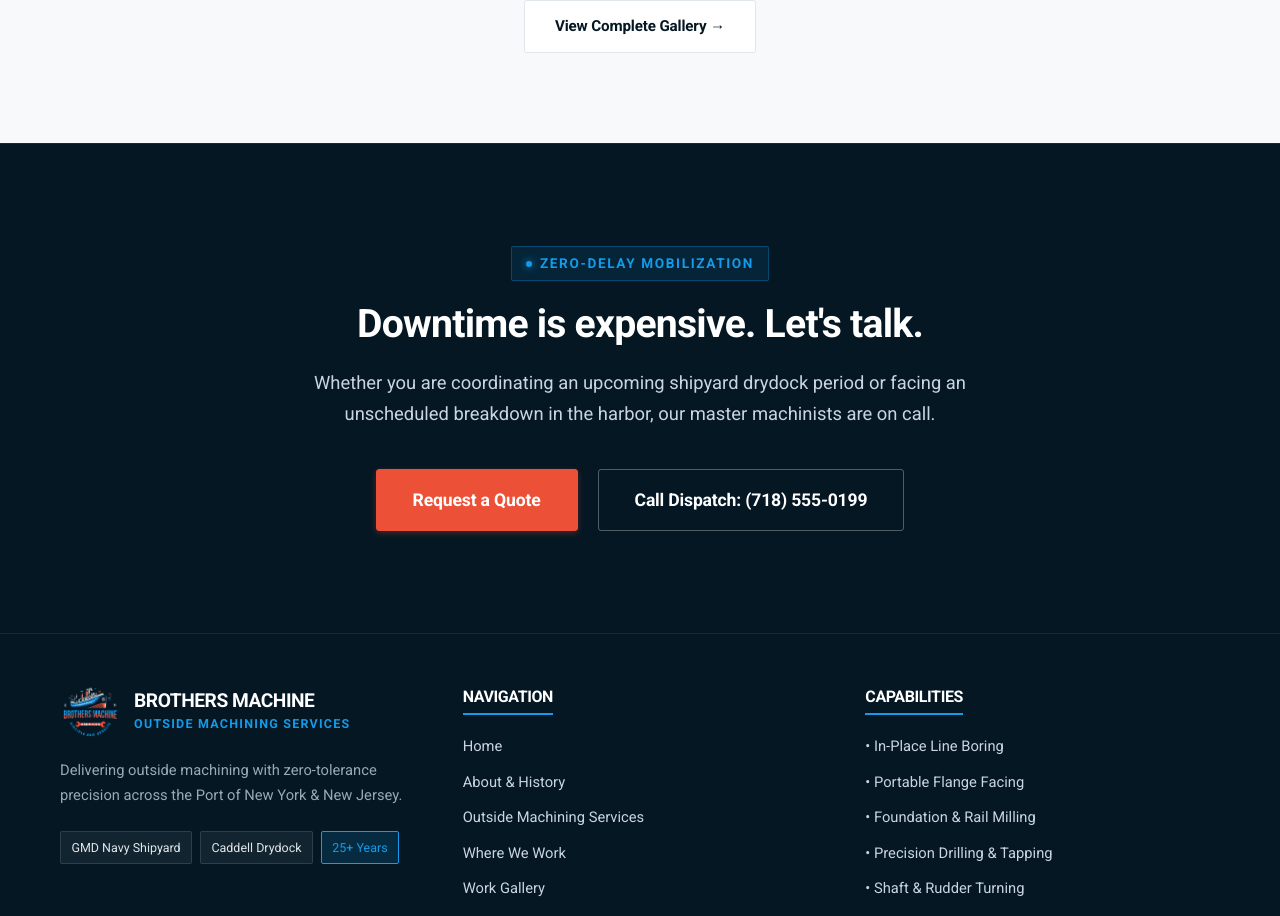
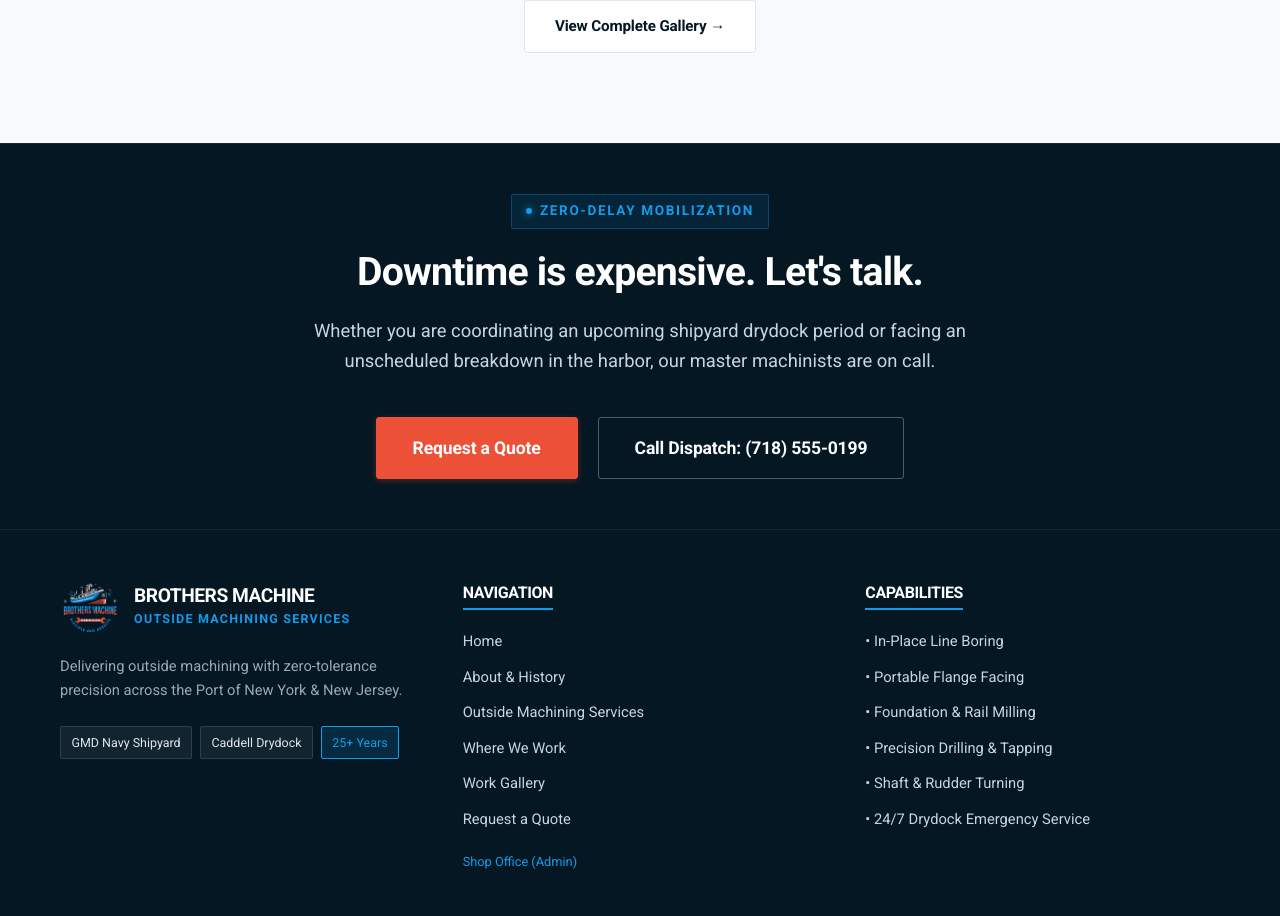
Before and after one commit to cozunap/brothers-machine-services, a React (Vite) app in the folder frontend/: page / in a window 1280 px wide. Shown: the part 5100-6016 px from the top of the page. Built offline with nearby package versions, Linux system fonts and the light colour scheme; no server answers.

Commit message:
style: set CTA band top and bottom padding to 50px

```diff
--- a/frontend/src/pages/Home.tsx
+++ b/frontend/src/pages/Home.tsx
@@ -326,7 +326,7 @@ export const Home: React.FC<HomeProps> = ({ settings, services, gallery }) => {
       </section>
 
       {/* 8. CTA Band (Safety orange button) */}
-      <section className="section-dark" style={{ background: 'var(--color-navy)', borderTop: '1px solid rgba(255,255,255,0.08)', paddingBlock: 'clamp(5rem, 8vw, 7.5rem)' }}>
+      <section className="section-dark" style={{ background: 'var(--color-navy)', borderTop: '1px solid rgba(255,255,255,0.08)', paddingBlock: '50px' }}>
         <div className="container" style={{ textAlign: 'center', maxWidth: 840 }}>
           <div className="eyebrow" style={{ marginInline: 'auto' }}>
             <span className="eyebrow-dot"></span>
```
Also changed, not shown: 4 other files (tests, documents, lock files or other folders).
